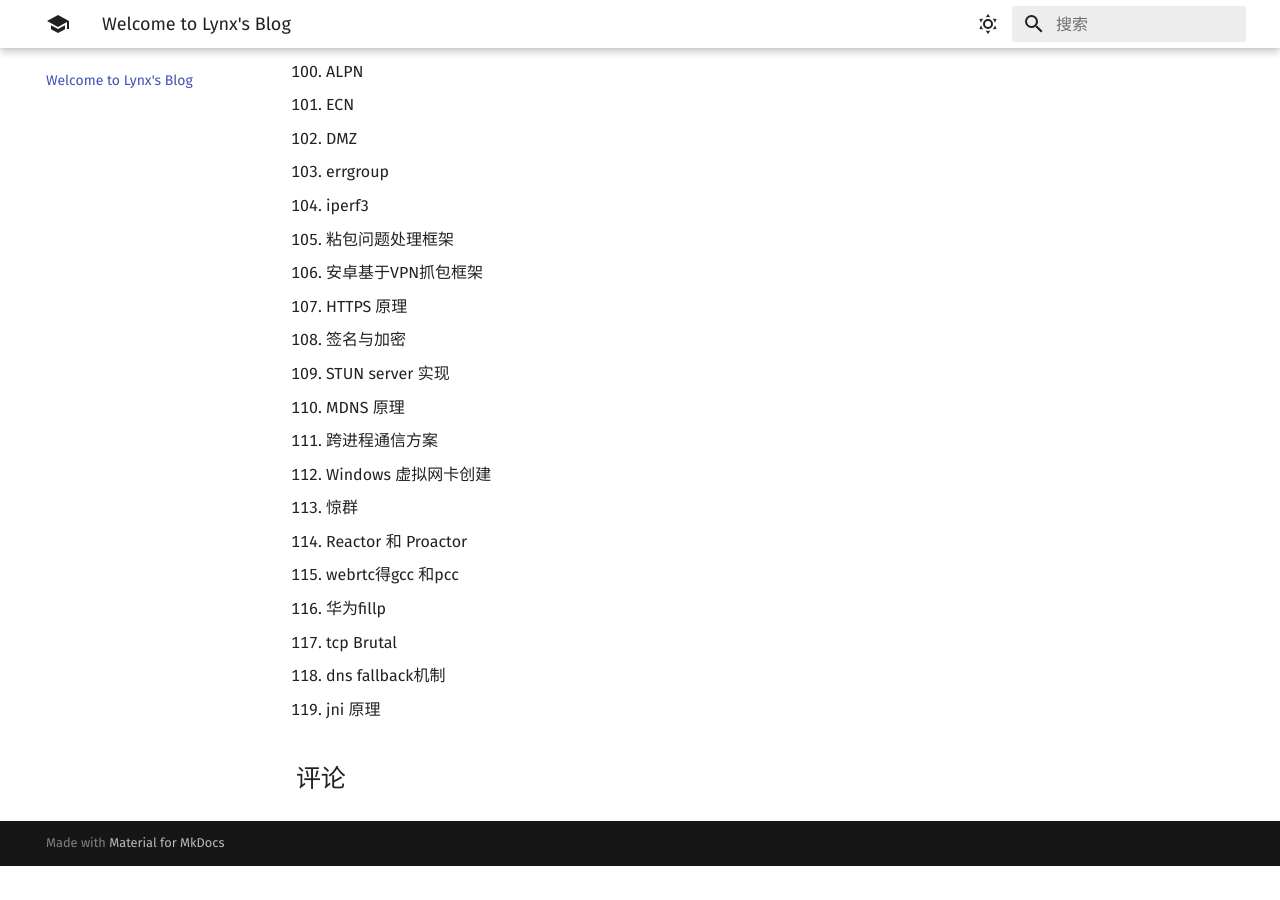
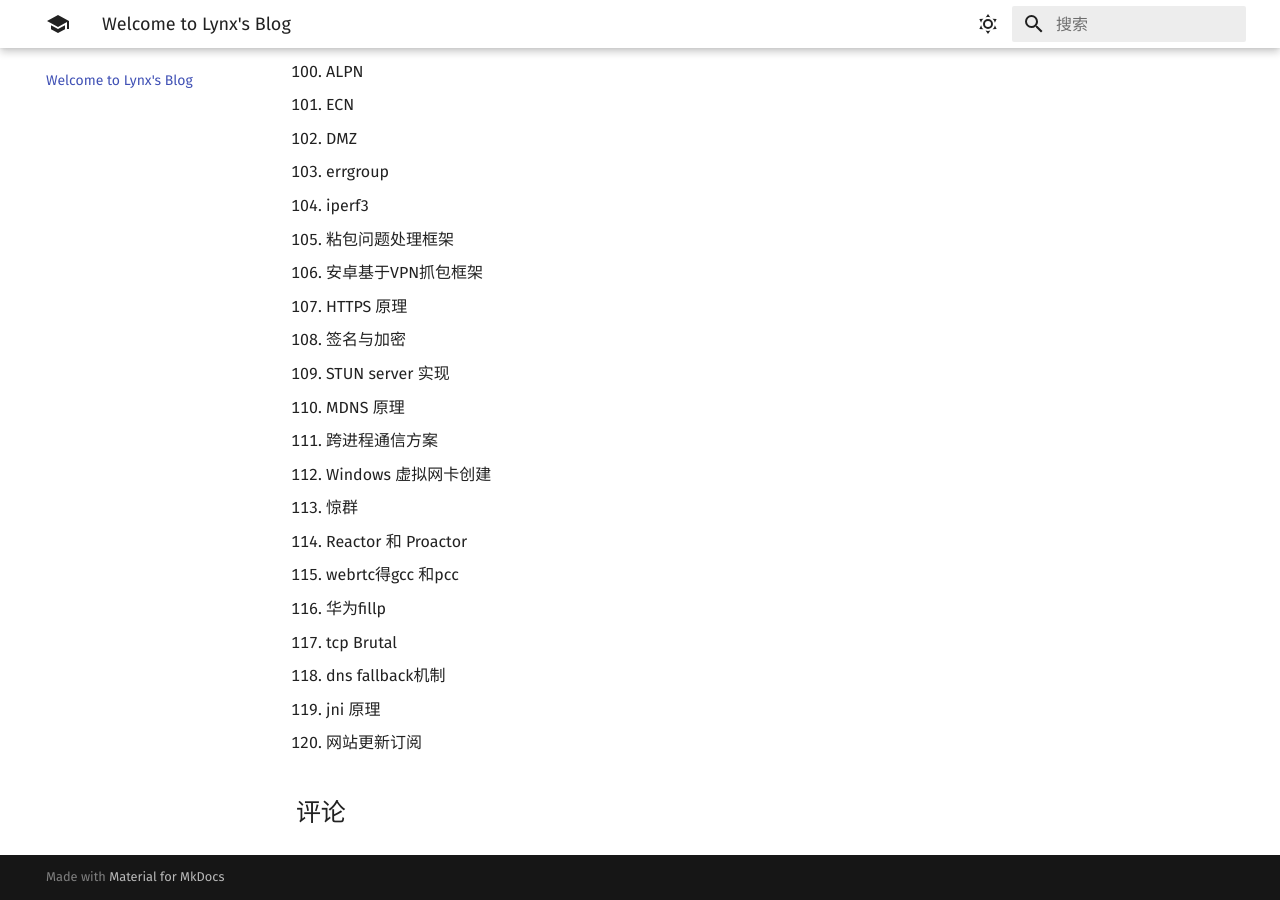
Before and after one commit to 1314liuwei/blog, an MkDocs documentation site: the page built from docs/index.md, in a window 1280 px wide and 900 px high, scrolled down 3563 px. Built offline with MkDocs 1.6.1 and Material for MkDocs 9.7.7, drawn with Linux system fonts in a browser that asks for light colours; comment, search, counter and statistics services are not loaded; before the commit the page ends 4429 px from its top, so only the background shows below that.

Commit message:
2023/12/21 周四

```diff
--- a/docs/index.md
+++ b/docs/index.md
@@ -121,3 +121,4 @@
 117. tcp Brutal
 118. dns fallback机制
 119. jni 原理
+119. 网站更新订阅
```
